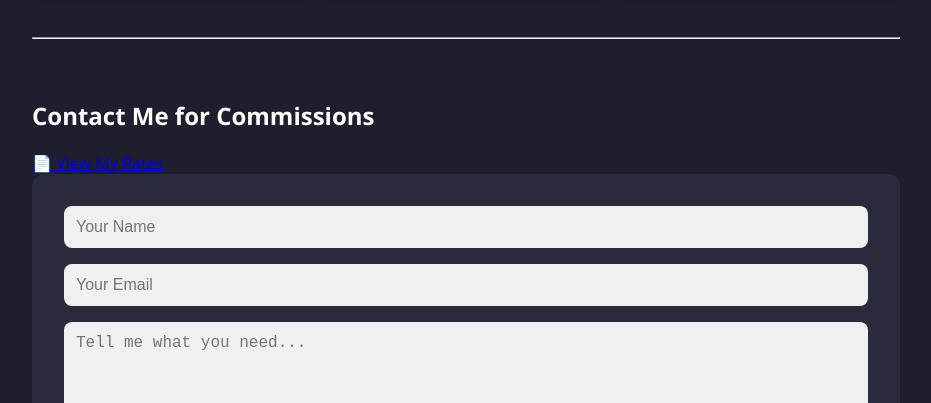
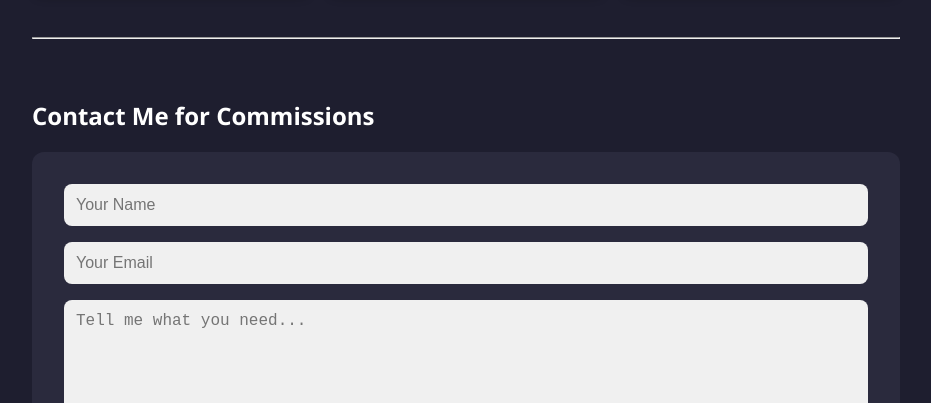
Before and after one commit to CrutchMedia/Website, a plain HTML site: page index.html in a window 1280 px wide. Shown: the part 694-1097 px from the top of the page, without its empty margins (174-1105 px from the left). Drawn offline with Linux system fonts and the light colour scheme.

Commit message:
Remove rates PDF link from contact section

```diff
--- a/index.html
+++ b/index.html
@@ -174,7 +174,6 @@
 
     <section>
       <h2>Contact Me for Commissions</h2>
-      <a href="Video Editing Rates.pdf" target="_blank" class="button">📄 View My Rates</a>
       <form onsubmit="handleMailto(event)">
         <input type="text" id="name" placeholder="Your Name" required />
         <input type="email" id="email" placeholder="Your Email" required />
```
